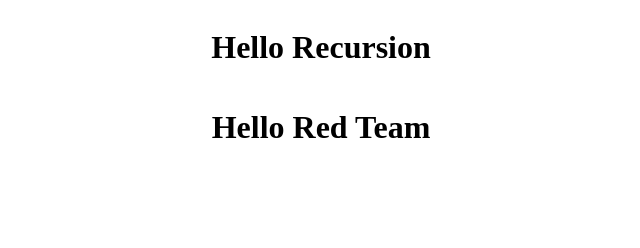
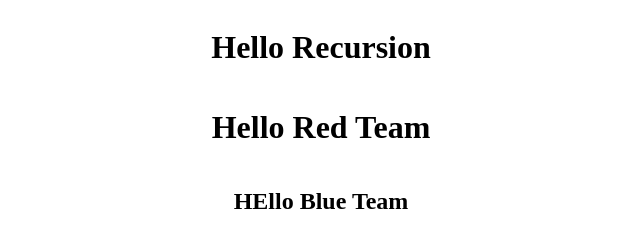
Before and after one commit to teamdev-RecursionRed/task1, a plain HTML site: page index.html in a window 1280 px wide. Shown: the whole page, without its empty margins (319-959 px from the left). Drawn offline with Linux system fonts and the light colour scheme.

Commit message:
makeBlue

```diff
--- a/index.html
+++ b/index.html
@@ -11,6 +11,7 @@
     <div class="container">
         <h1>Hello Recursion</h1>
         <h1>Hello Red Team</h1>
+        <h2>HEllo Blue Team</h2>
     </div>
 </body>
 </html>
```
